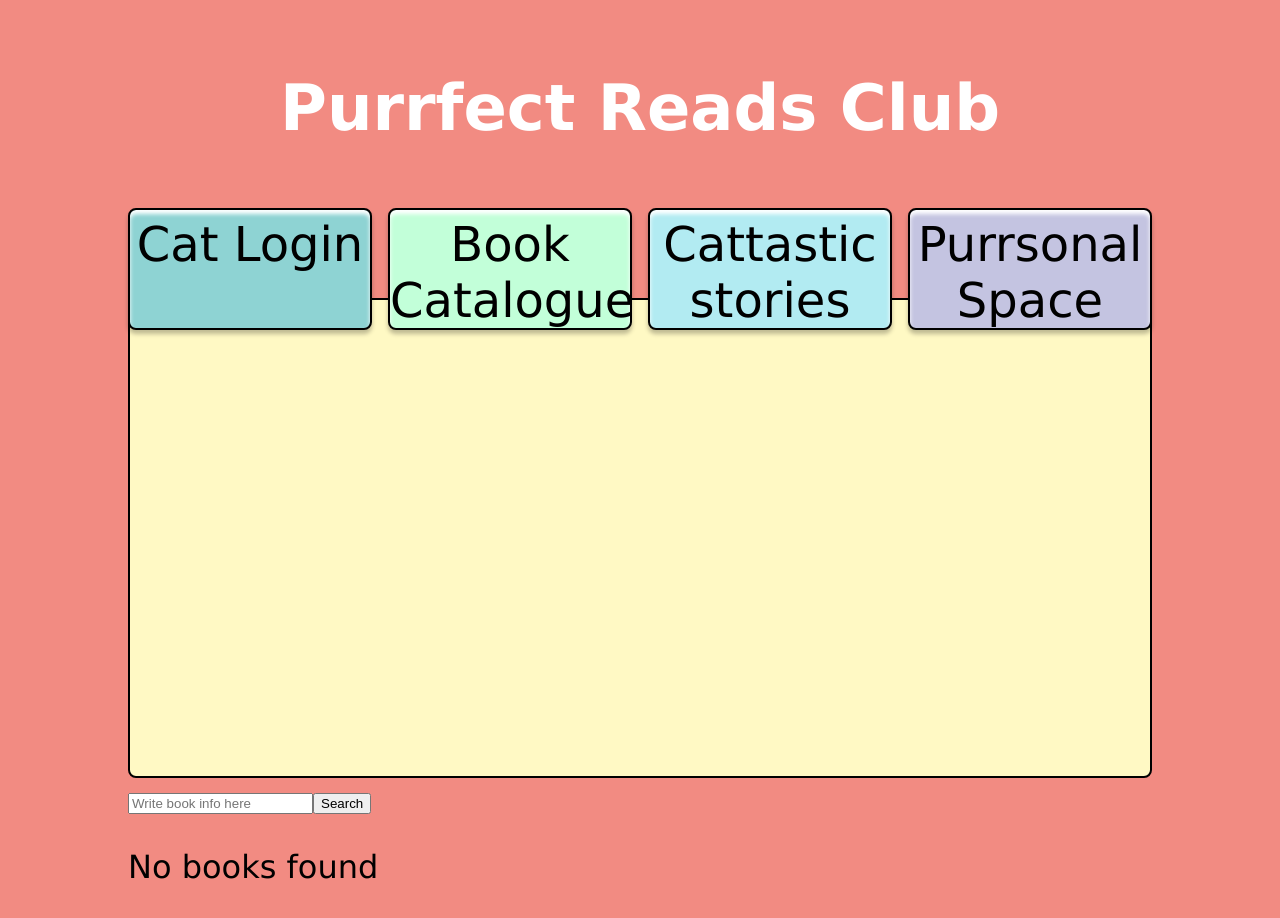
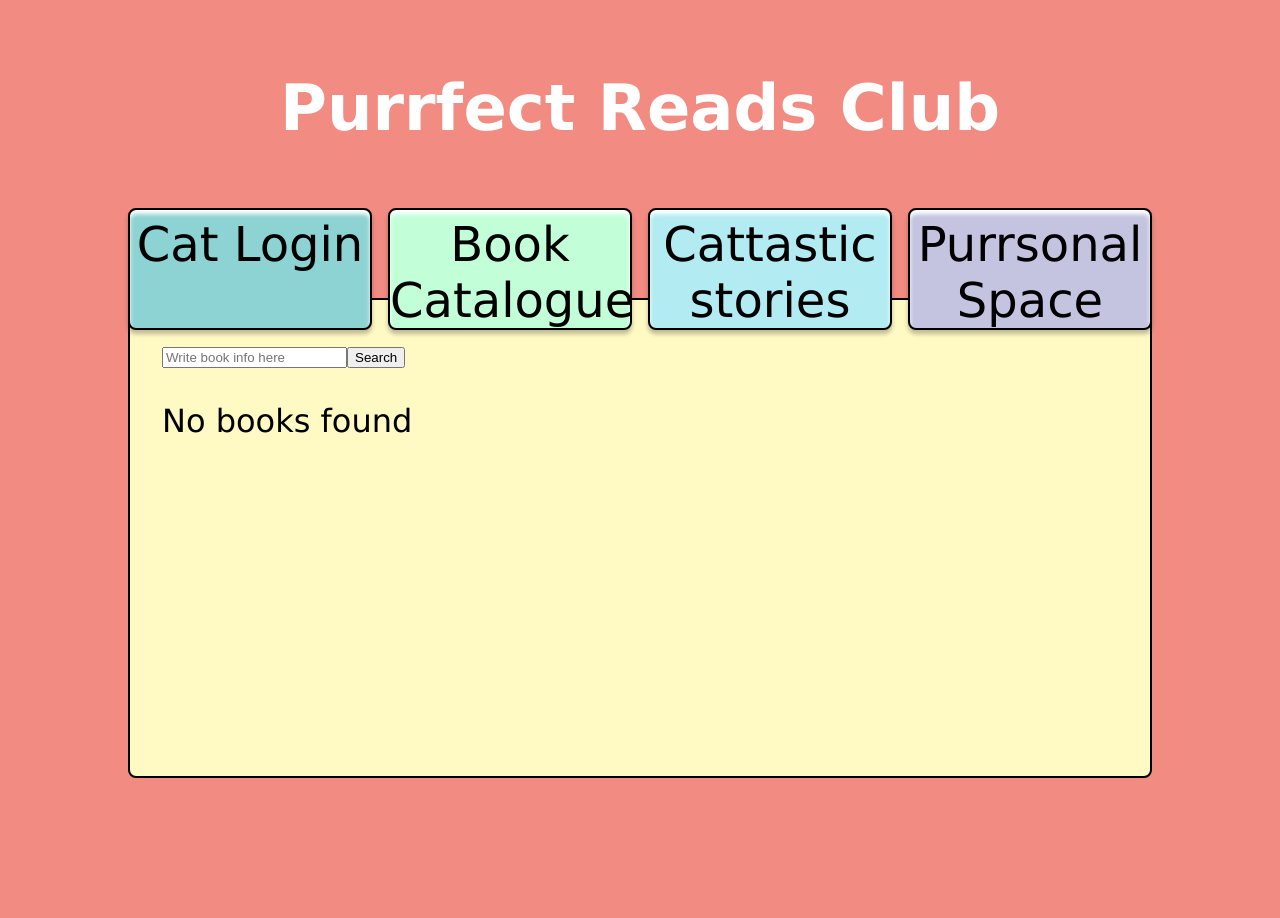
Before and after one commit to NunziaLampitelli/Purrfect-reads-club, a React (Vite) app: page /book-catalogue in a window 1280 px wide. Shown: the top 918 px of the page. After the commit the page ends 800 px from the top, so only its background shows below. Built offline with nearby package versions, Linux system fonts and the light colour scheme.

Commit message:
added children function in pageContainer to fix the elements of the book catalogue inside of it

```diff
--- a/src/App.tsx
+++ b/src/App.tsx
@@ -1,12 +1,11 @@
-import React from "react";
 import AppRouter from "./router";
 
-const App: React.FC = () => {
+function App() {
 	return (
 		<div>
 			<AppRouter />
 		</div>
 	);
-};
+}
 
 export default App;
--- /dev/null
+++ b/src/components/PageLinks.tsx
@@ -0,0 +1,23 @@
+import { Link } from "react-router-dom";
+import "./PageLinkscss.css";
+
+function PageLinks() {
+	return (
+		<div className="navigation">
+			<Link className="cat-login" to="/login">
+				Cat Login
+			</Link>
+			<Link className="book-catalogue" to="/book-catalogue">
+				Book Catalogue
+			</Link>
+			<Link className="cattastic-stories" to="/favorites">
+				Cattastic stories
+			</Link>
+			<Link className="purrsonal-space" to="/personal-page">
+				Purrsonal Space
+			</Link>
+		</div>
+	);
+}
+
+export default PageLinks;
--- /dev/null
+++ b/src/components/PageLinkscss.css
@@ -0,0 +1,44 @@
+.navigation {
+  width: 100%;
+  display: flex;
+  justify-content: space-between;
+  padding-inline: 0;
+  box-sizing: border-box;
+  position: relative; /* needed this position to put Links above the container */
+  z-index: 10;
+}
+
+a {
+  color: black;
+  padding-top: 0.2rem;
+  font-family: "Marianne", "Baloo", "Verdana";
+  text-decoration: none;
+  font-size: 1.5rem;
+  max-width: 7.5rem;
+  text-align: center;
+  flex: 1;
+  margin-bottom: -1rem;
+}
+
+.cat-login, .book-catalogue, .cattastic-stories, .purrsonal-space {
+  border-radius: 8px;
+  border: 2px solid black;
+  box-shadow: 0px 4px 4px 0px rgba(0, 0, 0, 0.25),
+              inset 0px 4px 4px 0px rgba(255, 255, 255, 1);
+}
+
+.cat-login {
+  background-color: #8ED3D3;
+}
+
+.book-catalogue {
+   background-color: #C2FFD9;
+}
+
+.cattastic-stories {
+  background-color: #B2EBF2;
+}
+
+.purrsonal-space {
+  background-color: #C4C4E1;
+}
--- a/src/components/header.tsx
+++ b/src/components/header.tsx
@@ -1,6 +1,6 @@
 import "./header.css";
 
-const Header: React.FC = () => {
+function Header() {
 	return (
 		<header>
 			<h1>Purrfect Reads Club</h1>
--- a/src/components/pageContainer.css
+++ b/src/components/pageContainer.css
@@ -3,14 +3,7 @@
   max-width: 80vw;
   display: flex;
   flex-direction: column;
-}
-
-.navigation {
-  width: 100%; /* Larghezza totale del container */
-  display: flex;
-  justify-content: space-between;
-  padding-inline: 0; /* Rimuovi il padding interno */
-  box-sizing: border-box; /* Assicura che il padding non influisca sulla larghezza */
+  position: relative; /* this is needed for the position of the content since it has become child of the container */
   z-index: 1;
 }
 
@@ -19,44 +12,10 @@
   min-height: 60vh;
   max-width: 80vw;
   background-color: #FFF9C4;
-  border: 2px solid black; /* Corretto ordine per il bordo */
+  border: 2px solid black;
   border-radius: 8px;
-  z-index: 0;
   margin: auto;
   padding: 1rem;
-  box-sizing: border-box; /* Assicura che padding non influisca sulla larghezza */
+  box-sizing: border-box;
+  z-index: 2;
 }
-
-a {
-  color: black;
-  padding-top: 0.2rem;
-  font-family: "Marianne", "Baloo", "Verdana";
-  text-decoration: none;
-  font-size: 1.5rem;
-  max-width: 7.5rem;/* Aggiungi padding orizzontale per uniformità */
-  text-align: center;
-  flex: 1; /* Ogni link prende lo stesso spazio disponibile */
-  margin-bottom: -1rem;
-}
-
-.cat-login, .book-catalogue, .cattastic-stories, .purrsonal-space {
-  border-radius: 8px;
-  border: solid, black, 2px;
-  box-shadow:  0px 4px 4px 0px rgba(0, 0, 0, 0.25),
-        inset 0px 4px 4px 0px rgba(255, 255, 255, 1);
-}
-.cat-login {
-  background-color: #8ED3D3;
-}
-
-.book-catalogue {
-   background-color: #C2FFD9;
-}
-
-.cattastic-stories {
-  background-color: #B2EBF2;
-}
-
-.purrsonal-space {
-  background-color: #C4C4E1;
-}
--- a/src/components/pageContainer.tsx
+++ b/src/components/pageContainer.tsx
@@ -1,19 +1,18 @@
+import React from "react";
 import "./pageContainer.css";
 
-const PageContainer: React.FC = () => {
-	return (
-		<div className="page-container">
-			<section className="navigation">
-			<a className="cat-login" href="/login">Cat Login</a>
-			<a className="book-catalogue" href="/book-catalogue">Book Catalogue</a>
-			<a className="cattastic-stories" href="/favorites">Cattastic stories</a>
-			<a className="purrsonal-space" href="/personal-page">Purrsonal Space</a>
-			</section>
-			<section className="content">
+interface PageContainerProps {
+  children: React.ReactNode;
+}
 
-			</section>
-		</div>
-	);
-};
+function PageContainer({ children }: PageContainerProps) {
+  return (
+    <div className="page-container">
+      <section className="content">
+        {children}
+      </section>
+    </div>
+  );
+}
 
 export default PageContainer;
--- a/src/pages/BookCatalogue.tsx
+++ b/src/pages/BookCatalogue.tsx
@@ -1,12 +1,11 @@
 import React, { useState } from 'react';
-import Header from '../components/header';
+import IBook from '../interfaces/IBook'
 import PageContainer from '../components/pageContainer';
-import IBook from '../interfaces/IBook'
 
 
-const BookCatalogue: React.FC = () => {
+function BookCatalogue() {
 	const [searchItem, setSearchItem] = useState("");
-	const [books, setBooks] = useState<IBook[]>([]); //this is to make sure that the results when updating follow the interface structure
+	const [books, setBooks] = useState<IBook[]>([]);
 
 	const handleSearch = async (event: React.FormEvent) => {
 		event.preventDefault();
@@ -18,15 +17,14 @@ const BookCatalogue: React.FC = () => {
 			const data = await response.json();
 			setBooks(data.items || []);
 		} catch (error) {
-			console.error(`There was an error in the serach`);
+			console.error(`There was an error in the search`);
 		}
 	};
 
 	return (
+		<PageContainer>
 			<div className="book-search">
-			<Header />
-			<PageContainer />
-			<form onSubmit={handleSearch}>
+				<form className="search-field" onSubmit={handleSearch}>
 					<input
 						type="text"
 						placeholder="Write book info here"
@@ -58,9 +56,8 @@ const BookCatalogue: React.FC = () => {
 					)}
 				</div>
 			</div>
+		</PageContainer>
 	);
-};
-
-
+}
 
 export default BookCatalogue;
--- a/src/pages/FavoritesPage.tsx
+++ b/src/pages/FavoritesPage.tsx
@@ -1,12 +1,7 @@
-import React from 'react';
-import Header from '../components/header';
-import PageContainer from '../components/pageContainer';
 
-const FavoritesPage: React.FC = () => {
+function FavoritesPage() {
   return (
     <div>
-      <Header />
-      <PageContainer />
     </div>
   );
 };
--- a/src/pages/Homepage.tsx
+++ b/src/pages/Homepage.tsx
@@ -1,12 +1,7 @@
-import Header from "../components/header";
-import PageContainer from "../components/pageContainer";
-import React from 'react';
 
-const Homepage: React.FC = () => {
+function Homepage() {
 	return (
 		<div>
-			<Header />
-			<PageContainer />
 		</div>
 	);
 };
--- a/src/pages/LoginPage.tsx
+++ b/src/pages/LoginPage.tsx
@@ -1,13 +1,8 @@
-import React from "react";
-import Header from "../components/header";
-import PageContainer from "../components/pageContainer";
 
-const LoginPage: React.FC = () => {
+function LoginPage() {
   return (
     <div>
-      <Header />
-      <PageContainer />
-    </div>
+      </div>
   );
 };
 
--- a/src/router.tsx
+++ b/src/router.tsx
@@ -1,23 +1,24 @@
-import React from 'react';
-import {BrowserRouter as Router, Routes, Route} from 'react-router-dom';
-import Homepage from './pages/Homepage';
-import BookCatalogue from './pages/BookCatalogue';
-import LoginPage from './pages/LoginPage';
-import FavoritesPage from './pages/FavoritesPage';
+import { BrowserRouter as Router, Routes, Route } from "react-router-dom";
+import Homepage from "./pages/Homepage";
+import BookCatalogue from "./pages/BookCatalogue";
+import LoginPage from "./pages/LoginPage";
+import FavoritesPage from "./pages/FavoritesPage";
+import PageLinks from "./components/PageLinks";
+import Header from "./components/header";
 
-const AppRouter: React.FC = () => {
+function AppRouter() {
 	return (
 		<Router>
-			<div>
+			<Header />
+			<PageLinks />
 			<Routes>
 				<Route path="/" element={<Homepage />} />
 				<Route path="/login" element={<LoginPage />} />
 				<Route path="/book-catalogue" element={<BookCatalogue />} />
 				<Route path="/favorites" element={<FavoritesPage />} />
 			</Routes>
-			</div>
 		</Router>
 	);
-};
+}
 
 export default AppRouter;
```
Also changed, not shown: src/pages/css/BookCatalogue.css (added). Lines whose indentation alone changed are shown as unchanged.
